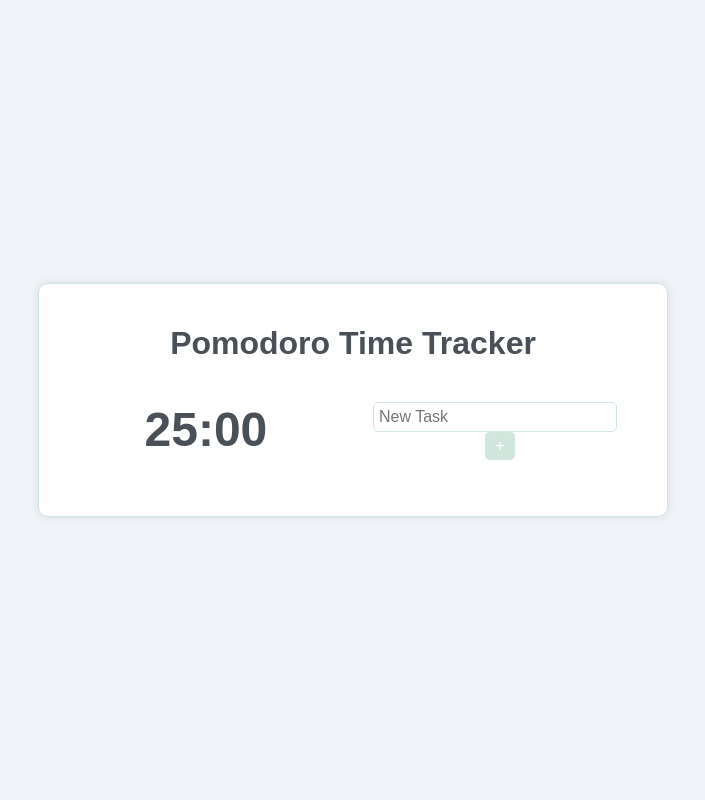
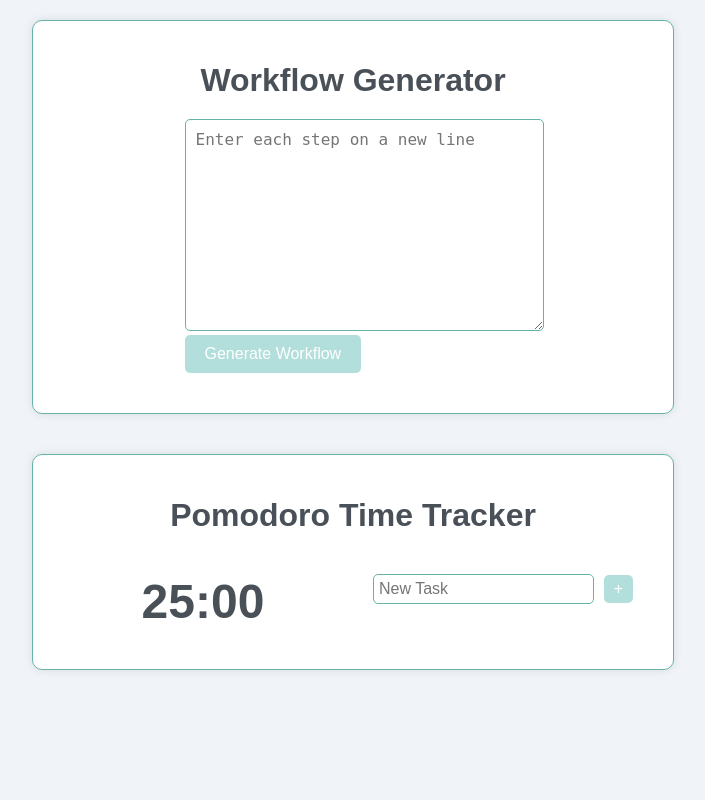
Before and after one commit to Harir13/PomTimerTask, a Flask app: page / in a window 1280 px wide. Shown: the whole page, without its empty margins (287-992 px from the left). Run offline with Flask 3, Linux system fonts and the light colour scheme.

Commit message:
added the workflow widget

```diff
--- a/myvenv/app.py
+++ b/myvenv/app.py
@@ -5,9 +5,24 @@
 
 tasks = []
 
-@app.route('/')
+@app.route('/', methods=['GET', 'POST'])
 def index():
-    return render_template('index.html', tasks=tasks)
+    mermaid_code = ""
+    steps=""
+    if request.method == 'POST':
+        steps = request.form.get('steps')
+        mermaid_code = generate_mermaid_code(steps)
+    return render_template('index.html', tasks=tasks, mermaid_code=mermaid_code,steps=steps)
+
+@app.route('/add_task', methods=['POST'])
+def generate_mermaid_code(steps):
+    steps_list = [step.strip() for step in steps.split('\n') if step.strip()]
+    mermaid_code = "graph LR\n"
+    for i, step in enumerate(steps_list):
+        mermaid_code += f"    step{i}[{step}]\n"
+        if i < len(steps_list) - 1:
+            mermaid_code += f"    step{i} --> step{i+1}\n"
+    return mermaid_code
 
 @app.route('/add_task', methods=['POST'])
 def add_task():
--- a/myvenv/static/css/styles.css
+++ b/myvenv/static/css/styles.css
@@ -1,9 +1,9 @@
 body {
     font-family: 'Arial', sans-serif;
     display: flex;
-    justify-content: center;
+    flex-direction: column;
     align-items: center;
-    height: 100vh;
+    min-height: 100vh;
     margin: 0;
     background-color: #f0f4f8; /* Light pastel blue */
 }
@@ -11,12 +11,14 @@
 .container {
     display: flex;
     flex-direction: column;
-    border: 1px solid #d1e7dd; /* Light pastel green */
+    border: 1px solid #66b3a6; /* Slightly darker pastel green */
     padding: 20px;
     background: #ffffff; /* White */
     border-radius: 10px;
     box-shadow: 0 0 10px rgba(0, 0, 0, 0.1);
     max-width: 90%;
+    width: 600px; /* Ensuring containers are of the same width */
+    margin: 20px 0; /* Adding margin to separate the sections */
     align-items: center;
 }
 
@@ -26,6 +28,52 @@
     margin-bottom: 20px;
     text-align: center;
 }
+
+textarea {
+    width: 100%;
+    padding: 10px;
+    border: 1px solid #66b3a6; /* Slightly darker pastel green */
+    border-radius: 5px;
+    font-size: 16px;
+    resize: vertical; /* Allow vertical resize but not horizontal */
+}
+
+button {
+    padding: 10px 20px;
+    font-size: 16px;
+    background-color: #b2dfdb; /* Pastel green */
+    color: #ffffff; /* White */
+    border: none;
+    border-radius: 5px;
+    cursor: pointer;
+}
+
+button:hover {
+    background-color: #66b3a6; /* Slightly darker pastel green */
+}
+
+.mermaid {
+    width: 100%;
+    margin-top: 20px;
+    display: flex;
+    justify-content: center;
+}
+
+.mermaid .mermaid svg g rect {
+    width: 150px; /* Fixed width */
+    height: 80px; /* Fixed height */
+    rx: 5px; /* Rounded corners */
+    ry: 5px; /* Rounded corners */
+    fill: #b2dfdb; /* Pastel green */
+    stroke: #66b3a6; /* Slightly darker pastel green */
+    stroke-width: 1px;
+    filter: drop-shadow(0px 2px 4px rgba(0, 0, 0, 0.1)); /* Subtle shadow */
+}
+
+.mermaid .mermaid svg g rect:hover {
+    fill: #66b3a6; /* Slightly darker pastel green on hover */
+}
+
 
 .content {
     display: flex;
@@ -57,7 +105,7 @@
 .tasks li {
     margin: 10px 0;
     padding: 10px;
-    background-color: #e2eafc; /* Light pastel blue */
+    background-color: #c8e6c9; /* Lighter pastel green */
     border-radius: 5px;
     color: #495057; /* Dark pastel grey */
 }
@@ -74,14 +122,14 @@
     padding: 5px;
     font-size: 16px;
     flex: 1;
-    border: 1px solid #d1e7dd; /* Light pastel green */
+    border: 1px solid #66b3a6; /* Slightly darker pastel green */
     border-radius: 5px;
 }
 
 .tasks button {
     padding: 5px 10px;
     font-size: 16px;
-    background-color: #d1e7dd; /* Light pastel green */
+    background-color: #b2dfdb; /* Pastel green */
     border: none;
     border-radius: 5px;
     color: #ffffff; /* White */
@@ -89,7 +137,7 @@
 }
 
 .tasks button:hover {
-    background-color: #b2dfdb; /* Slightly darker pastel green */
+    background-color: #66b3a6; /* Slightly darker pastel green */
 }
 
 @media (max-width: 600px) {
@@ -109,11 +157,4 @@
     }
 
     .tasks input {
-        margin: 0 0 10px 0;
-        width: 100%;
-    }
-
-    .tasks button {
-        width: 100%;
-    }
-}
+        margin: 0 0 10
--- a/myvenv/templates/index.html
+++ b/myvenv/templates/index.html
@@ -4,11 +4,40 @@
     <meta charset="UTF-8">
     <meta name="viewport" content="width=device-width, initial-scale=1.0">
     <title>Pomodoro Time Tracker</title>
+    <script type="module">
+        import mermaid from 'https://cdn.jsdelivr.net/npm/mermaid@10/dist/mermaid.esm.min.mjs';
+        mermaid.initialize
+        ({
+            startOnLoad: true,
+            theme: 'base',
+            themeVariables: {
+                primaryColor: '#b2dfdb', // Pastel green
+                primaryTextColor: '#333333', // Dark grey for good contrast
+                primaryBorderColor: '#66b3a6', // Slightly darker pastel green
+                secondaryColor: '#f0f4c3', // Pastel yellow
+                tertiaryColor: '#c8e6c9', // Lighter pastel green
+                edgeLabelBackground: '#ffffff', // White background for edge labels
+            }
+
+        });
+    </script>
     <link rel="stylesheet" href="{{ url_for('static', filename='css/styles.css') }}">
 </head>
 <body>
+
+    <div class="container">
+        <h1 class="title">Workflow Generator</h1>
+        <form method="POST">
+            <textarea name="steps" rows="10" cols="30" placeholder="Enter each step on a new line">{{ steps }}</textarea><br>
+            <button type="submit">Generate Workflow</button>
+        </form>
+        <div class="mermaid">
+            {{ mermaid_code | safe }}
+        </div>
+    </div>
     <div class="container">
         <h1 class="title">Pomodoro Time Tracker</h1>
+
         <div class="content">
             <div class="timer">
                 <h1 id="timer">25:00</h1>
```
